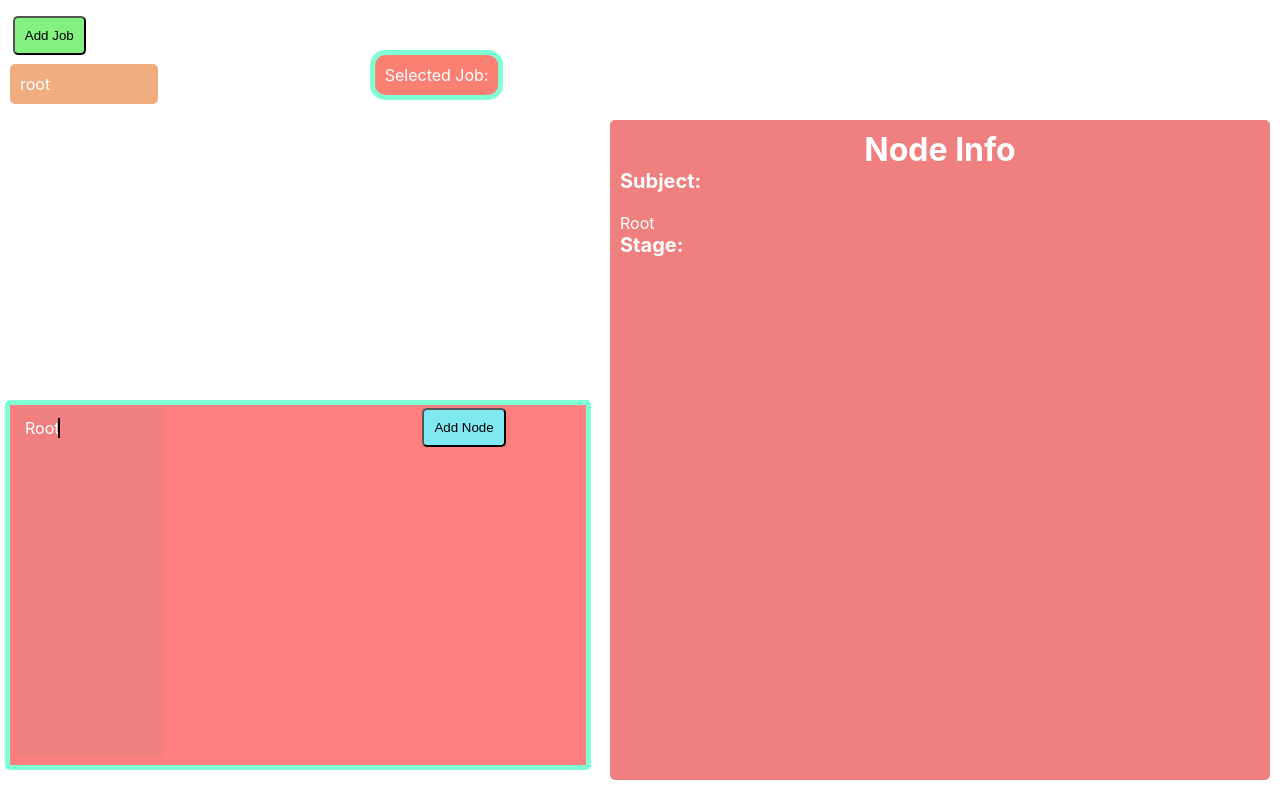
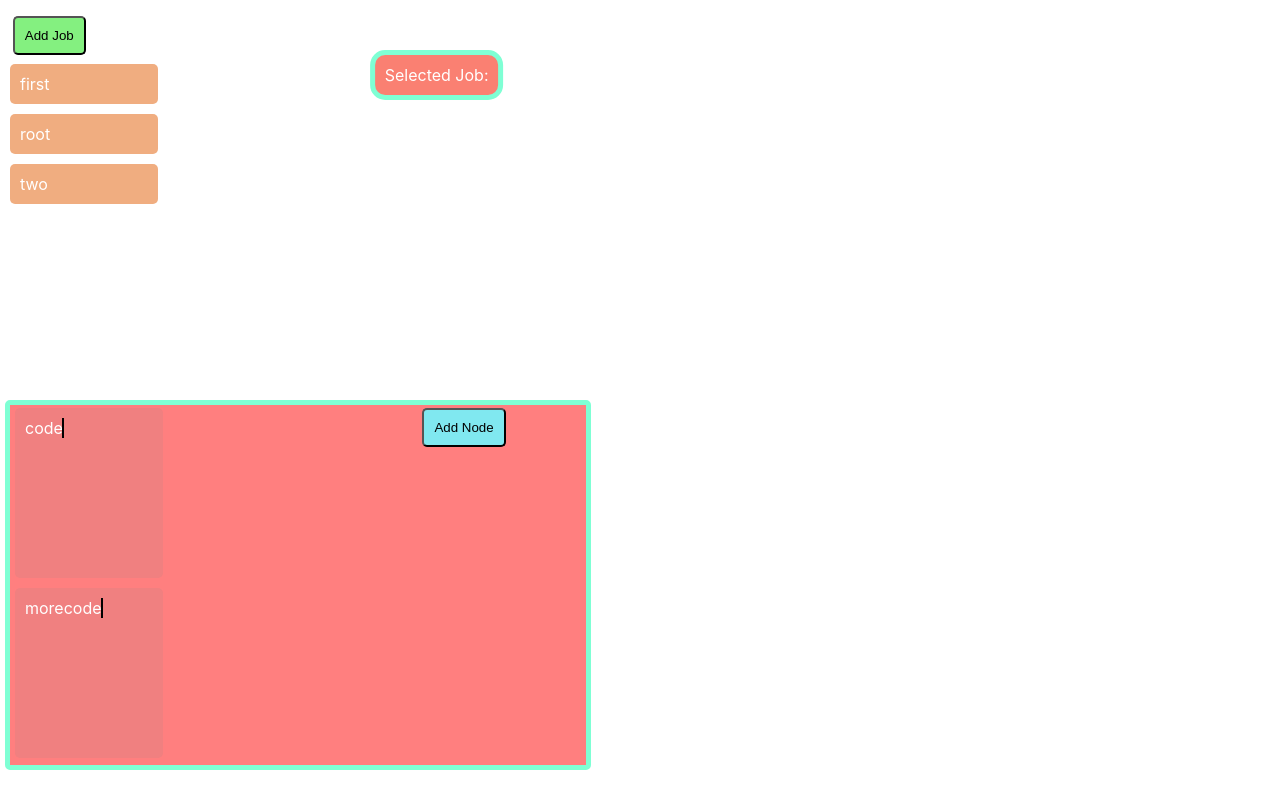
Before and after one commit to georgedobric/2023-React-JS-Project-Management-App, a React (Create React App) app: page / in a window 1280 px wide. Built offline with nearby package versions, Linux system fonts and the light colour scheme.

Commit message:
updated node functionality, ensuring separate node trees per job. Must fix stable node assignment to job.

```diff
--- a/src/App.js
+++ b/src/App.js
@@ -8,9 +8,17 @@ import Job from './components/Job';
 function App( { selectedJob }) {
 
   //Create an array of job objects, expandable upon user input.
-  const [job, setJob] = useState([{id:0, title:'root'}]);
+   ///const [job, setJob] = useState([{id:0, title:'root', tree:[ { id: 0, subject: "Root" } ]}] );
+   const [job, setJob] = useState([
+    { id: 0, title:'first', tree: [{ id: 31, subject: 'code' }, { id: 32, subject: 'morecode' }] },
+    { id: 1, title:'root', tree: [{ id: 11, subject: 'Math' }, { id: 12, subject: 'Science' }] },
+    { id: 2, title:'two', tree: [{ id: 21, subject: 'History' }, { id: 22, subject: 'Geography' }] }
+  ]);
+  //const [job, setJob] = useState([{id:0}]);
 
+  job.current = 0;
   ////////////////////////////////
+  //Create and handle the selected job number from the job component
   const [dataFromChild, setDataFromChild] = useState('');
 
   const handleDataFromChild = (data) => {
@@ -20,6 +28,7 @@ function App( { selectedJob }) {
 
   useEffect(() => {
     console.log(job); // Log the updated state on each re-render
+    job.current = dataFromChild; //edit 06.28.23
   }, [job]);
 
   /*const asdf = document.getElementById('viewing');
@@ -38,7 +47,7 @@ function App( { selectedJob }) {
     <div className='contianer'>
       <Job job={job} setJob={setJob} sendDataToParent={handleDataFromChild}/>
       <div>
-      <Node job={job} />
+      <Node job={job} currentJob={dataFromChild || 0}/>
       </div>
       <div style={{ textAlign: 'center' }}>
       <p className='selectedJob'>Selected Job: {dataFromChild}</p>
--- a/src/components/Job.js
+++ b/src/components/Job.js
@@ -20,12 +20,10 @@ function Job({ job, setJob, sendDataToParent }) {
     //Create an array of job objects, expandable upon user input.
     ////const [job, setJob] = useState([{id:0, title:'root'}]);
 
-
-    //////////////////////////////////
+    //Handle user-selected job click and send the selected job number to App.js
     const handleClick = (id) => {
         sendDataToParent(id);
       };
-    //////////////////////////////////
 
     //Track the user-selected job
     const [selectedJobNum, setSelectedJobNum] = useState(0);
@@ -59,7 +57,7 @@ function Job({ job, setJob, sendDataToParent }) {
         ////console.log(job); // Log the updated state on each re-render
         //console.log("the selected job is", selectedJobNum);
         setSelectedJobNum(selectedJobNum);
-        job.current = selectedJobNum;
+        ////edit 06.28.23 job.current = selectedJobNum;
 
       }, [job]);
 
@@ -71,8 +69,7 @@ function Job({ job, setJob, sendDataToParent }) {
             <div
                 className='job text'
                 key={obj.id}
-                //onClick={() => setSelectedJobNum(obj.id)}
-                //onClick={handleClick(obj.id)}
+                //Set the user-selected job number and send this data to App.js
                 onClick={() => {
                     setSelectedJobNum(obj.id);
                     handleClick(obj.id);
--- a/src/components/Node.js
+++ b/src/components/Node.js
@@ -2,15 +2,46 @@ import React, { useState, useEffect, useRef } from "react";
 import "./Node.css";
 import { getMouseEventOptions } from "@testing-library/user-event/dist/utils";
 
-function Node( { job }) {
+function Node( { job, currentJob }) {
   /* Turn the Node into a button which, when clicked, prompts the user to
     input some text which will be logged to the console. */
 
   //a state variable used to track the user-selected node
   const [selectedNode, setSelectedNode] = useState(0);
+  const SwitchJob = (id) => {
+    setSelectedNode(id);
+    setJobNodes(job[id].tree);
+
+  }
 
   //Create an array of node objects, expandable upon user input.
-  const [jobNodes, setJobNodes] = useState([{ id: 0, subject: "Root" }]);
+  ////const [jobNodes, setJobNodes] = useState([{ id: 0, subject: "Root" }]);
+  //const [jobNodes, setJobNodes] = useState([{ id: undefined, subject: undefined }]);
+  console.log("the current job is: " + currentJob);
+  console.log(job[currentJob]);
+
+  //initialization
+  //const [jobNodes, setJobNodes] = useState(job[currentJob].tree);
+  const [jobNodes, setJobNodes] = useState([]);
+
+
+
+  //Create an object which references the newObject assigned by the user
+  let addedObject = {
+    id: undefined,
+    subject: undefined,
+    //stage: userInputNodeStage,
+    //boxID: boxType,
+  };
+
+
+  //updating job tree
+  useEffect(() => {
+    setJobNodes(...job[currentJob].tree, addedObject);
+  }, [job[currentJob].tree]);
+
+
+  //const [jobNodes, setJobNodes] = useState([{ id, subject}]);
 
   //Combine the node object to the associated job object
   /*const core {
@@ -21,8 +52,16 @@ function Node( { job }) {
   //jobNodes.map((obj) => (
 
 
+
+
+
+
+
+
+
   //Handles the 'add node' button, which expands the array.
   const handleAddObject = () => {
+    ////setJobNodes(job[currentJob].tree);
 
     //Stores the new node's ID number
     const newId = jobNodes.length;
@@ -31,34 +70,66 @@ function Node( { job }) {
     const userInputNodeSubject = prompt("Enter the node Subject: ");
 
     //Stores the node's job stage, used to assign the node color
-    const userInputNodeStage = prompt("Enter the node Stage: ");
+    ////const userInputNodeStage = prompt("Enter the node Stage: ");
 
     //Defines a default node stage/color
     let boxType = "boxStage1";
 
     //Assignment of the node's job stage:
-    if (userInputNodeStage == 2) boxType = "boxStage2";
-    else if (userInputNodeStage == 3) boxType = "boxStage3";
-    else if (userInputNodeStage == 4) boxType = "boxStage4";
+    // if (userInputNodeStage == 2) boxType = "boxStage2";
+    // else if (userInputNodeStage == 3) boxType = "boxStage3";
+    // else if (userInputNodeStage == 4) boxType = "boxStage4";
 
     //Create the new node object
     const newObject = {
       id: newId,
       subject: userInputNodeSubject,
-      stage: userInputNodeStage,
-      boxID: boxType,
+      //stage: userInputNodeStage,
+      //boxID: boxType,
     };
+    addedObject = newObject;
 
     //Add the new node object to the jobNodes array
-    setJobNodes((prevArray) => [...prevArray, newObject]);
+    ////setJobNodes((prevArray) => [...prevArray, newObject]);
+    setJobNodes([...jobNodes, newObject]);
 
-    job[job.current].tree = jobNodes;
+    /*setJobNodes((prevArray) => {
+      console.log("Previous Array:", prevArray);
+      return [...prevArray, newObject];
+    });*/
+
+
+
+    //Clear the jobNodes array, select an existing tree from the selected job, and update it with the new object
+    ////setJobNodes([]);
+   /// if (job[currentJob].hasOwnProperty('tree')) {
+      //jobNodes = job[currentJob].tree;
+      ///setJobNodes([job[currentJob].tree]);
+    ///} else {
+      //job[currentJob].tree = [];
+      //setJobNodes([]);
+  ///  }
+    //jobNodes = job[currentJob].tree;
+ ///   setJobNodes((prevArray) => [...prevArray, newObject]);
+
+
+    //Add the new node object to the jobNodes array - assign to the currently selected job
+    ////setJobNodes((prevArray) => [...prevArray, newObject]);
+
+    //job[job.current].tree = jobNodes;
+    job[currentJob].tree = jobNodes;
+    //job[currentJob].tree.push(newObject);
+    //job[currentJob].id = 234;
   };
 
+  // useEffect(() => {
+  //   ////console.log(jobNodes); // Log the updated state on each re-render
+  //   //console.log(currentJob);
+  // }, [jobNodes]);
+
   useEffect(() => {
-    ////console.log(jobNodes); // Log the updated state on each re-render
-  }, [jobNodes]);
-
+    setJobNodes (job[currentJob].tree, addedObject);
+  }, [SwitchJob]);
   //temporarily removed:
   //<div className="nodeWindowBorder"></div>
  // <div className="nodeWindow" onClick={getMouseEventOptions}>
@@ -70,14 +141,15 @@ function Node( { job }) {
         {jobNodes.map((obj) => (
             <div
             className="box text"
-            onClick={() => setSelectedNode(obj.id)}
+            onClick={() => SwitchJob(obj.id)  }
+
             key={obj.id}
             >
             {obj.subject}
             </div>
         ))}
       </div>
-      <div className="info">
+      {/*<div className="info">
         <div className="textHeader">Node Info</div>
         <div className="text">
           <div className="textSubHeader">Subject:</div>
@@ -88,7 +160,7 @@ function Node( { job }) {
           <br />
           {jobNodes[selectedNode].stage}
         </div>
-      </div>
+        </div>*/}
 
       <button className="addNodeBox" onClick={handleAddObject}>
         Add Node
```
